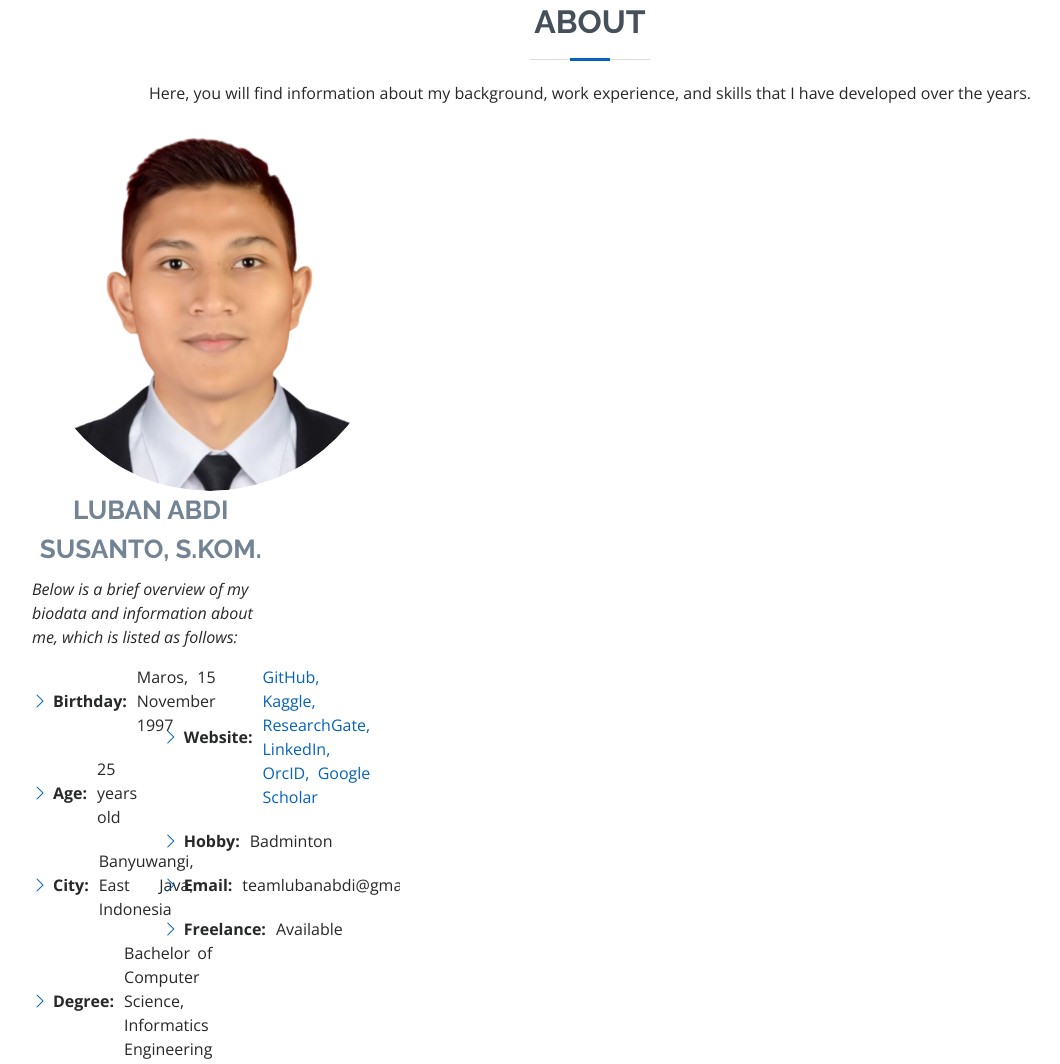
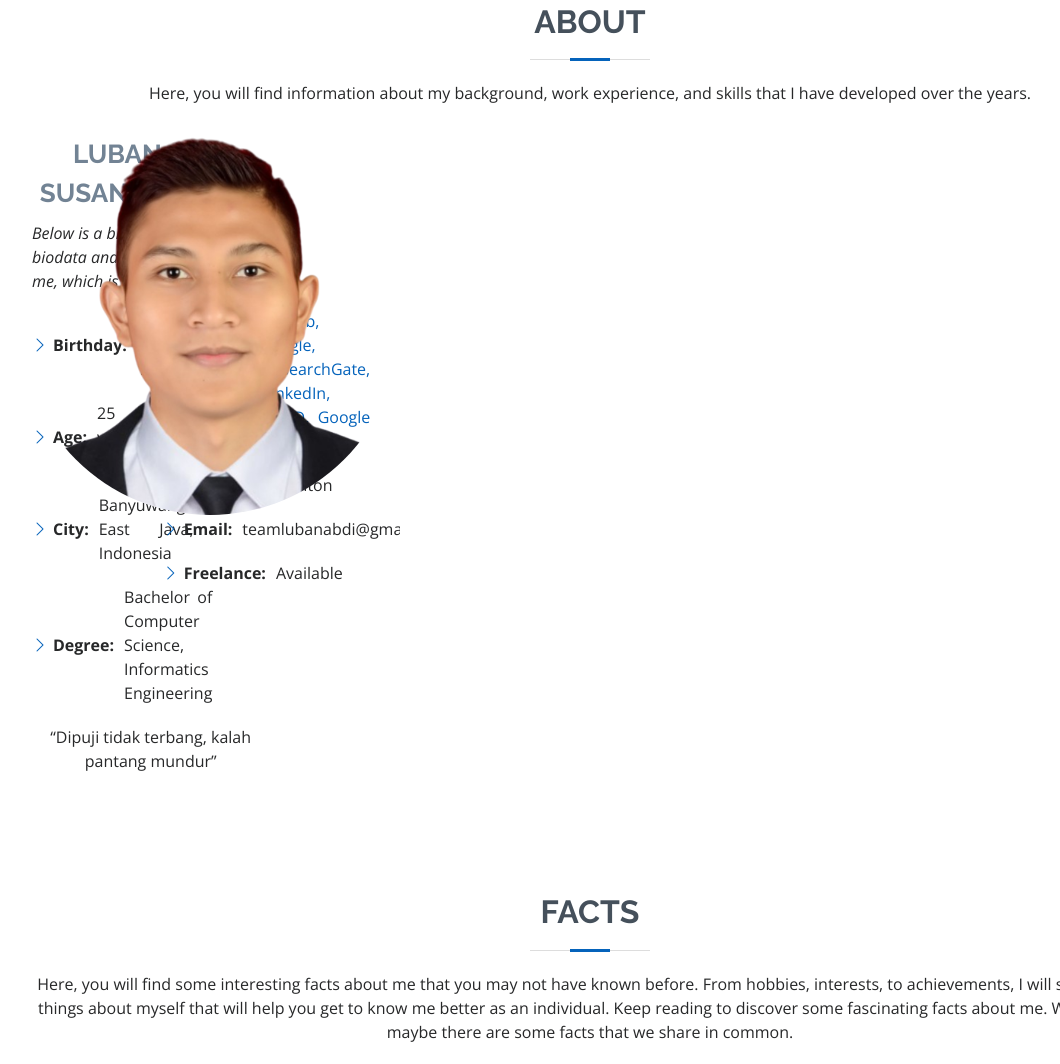
Before and after one commit to lubanabdis/myresume, a plain HTML site: page index.html in a window 1280 px wide. Shown: the part 857-1921 px from the top of the page, without its empty margins (100-1160 px from the left). Drawn offline with nearby package versions, Linux system fonts and the light colour scheme.

Commit message:
Update index.html

```diff
--- a/index.html
+++ b/index.html
@@ -57,13 +57,14 @@
   transition: opacity 0.3s ease-in-out;
 }
 
-.img-background:hover::before {
-  opacity: 1;
+.img-background {
+ position: relative;
 }
 
 .oval-img {
-  border-radius: 50%; /* Mengubah gambar menjadi oval */
-  overflow: hidden; /* Menghapus bagian gambar yang melewati batas oval */
+  width: 100%;
+  height: 100%;
+  object-fit: cover;
 }
 
 .center-italic {
@@ -77,11 +78,14 @@
 }
 
 .oval-img-container {
-  width: 100%;
-  padding-top: 100%; /* Menjaga aspek rasio 1:1 untuk latar belakang */
-  position: relative;
-  overflow: hidden;
-  border-radius: 50%; /* Membuat efek oval */
+    width: 100%;
+    height: 0;
+    padding-top: 100%; /* Maintains aspect ratio of 1:1 */
+    border-radius: 50%; /* Makes it an oval shape */
+    overflow: hidden; /* Hides the parts outside the oval */
+    position: absolute;
+    top: 0;
+    left: 0;
 }
 
 .oval-img-container img {
@@ -143,14 +147,14 @@
         <div class="row">
           <div class="col-lg-4 img-background">
             <div class="oval-img-container">
-            <img src="assets/img/wokeh.png" class="img-fluid oval-img" alt="">
-          </div>
-          <div class="col-lg-8 pt-4 pt-lg-0 content">
+              <img src="assets/img/wokeh.png" class="img-fluid oval-img" alt="">
+            </div>
+        <div class="col-lg-8 pt-4 pt-lg-0 content">
             <h3 class="center-italic text-center">LUBAN ABDI SUSANTO, S.KOM.</h3>
             <p class="fst-italic">
               Below is a brief overview of my biodata and information about me, which is listed as follows:
             </p>
-            <div class="row">
+        <div class="row">
               <div class="col-lg-6">
                 <ul>
                   <li style="text-align: justify;"><i class="bi bi-chevron-right"></i> <strong>Birthday:</strong> <span>Maros, 15 November 1997</span></li>
```
